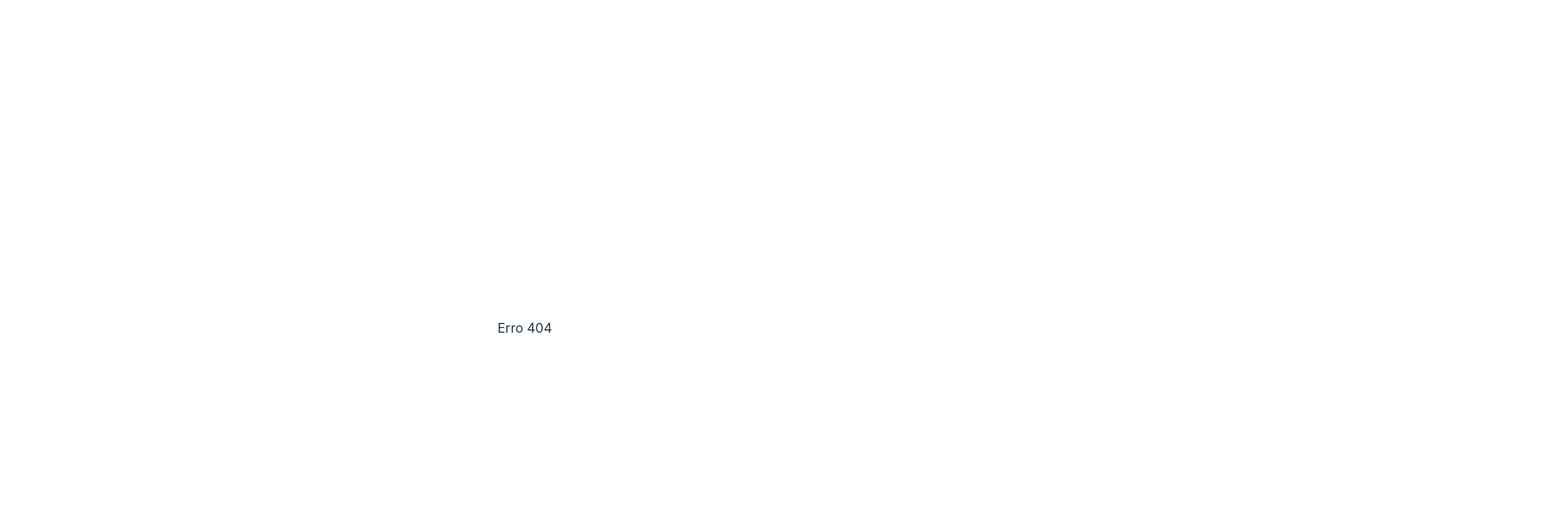
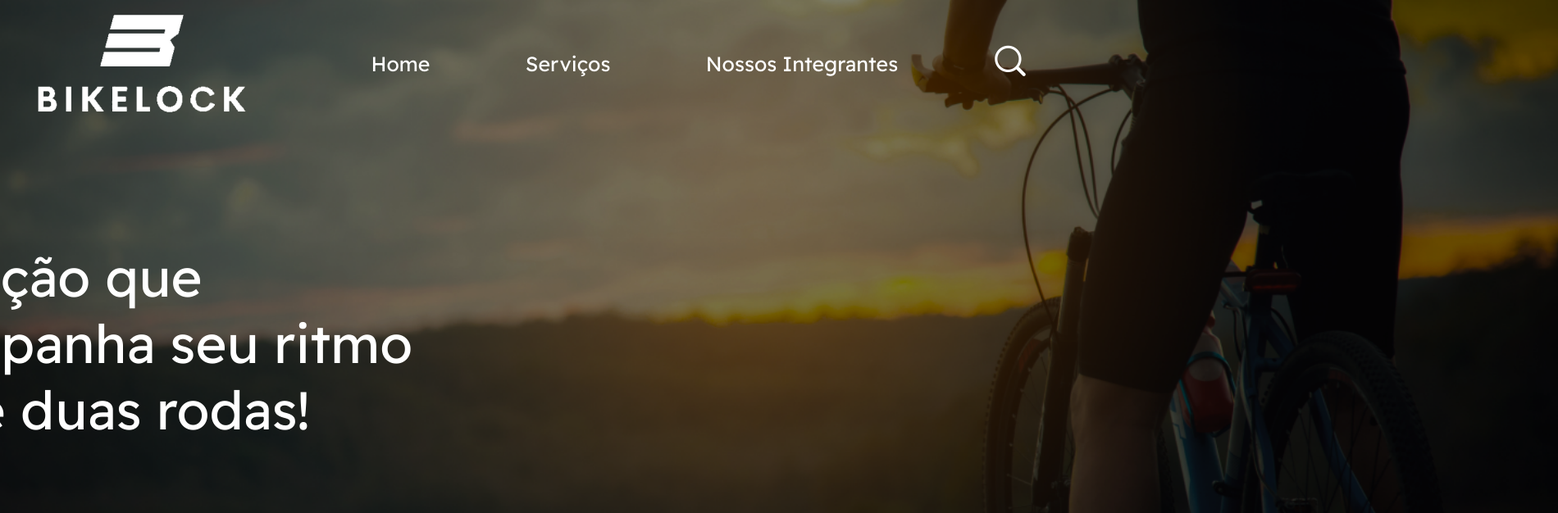
Before and after one commit to gabrielLoboo/react-sprint3, a React (Vite) app in the folder react-app/: page /integrantes in a window 1280 px wide. Before the commit this address had no page. Shown: the top 626 px of the page at 82% size, 1900 px wide, since content can reach past the window. Built offline with nearby package versions, Linux system fonts and the light colour scheme.

Commit message:
passando as rotas com o componente Link

```diff
--- a/react-app/src/App.jsx
+++ b/react-app/src/App.jsx
@@ -1,3 +1,4 @@
+import { Outlet } from 'react-router-dom'
 import './App.css'
 import Footer from './components/Footer/Footer'
 import Home from './components/Home/Home'
@@ -10,7 +11,7 @@ function App() {
 
       <Navbar />
       <Home />
-
+      <Outlet />
       <Footer />
     </>
   )
--- a/react-app/src/components/Navbar/Navbar.jsx
+++ b/react-app/src/components/Navbar/Navbar.jsx
@@ -2,7 +2,7 @@ import './style.css'
 import bikeLogo from "../../assets/logo.png"
 import sIcon from "../../assets/searchIcon.png"
 
-
+import { Link } from 'react-router-dom'
 
 export default function Navbar() {
   return (
@@ -10,10 +10,9 @@ export default function Navbar() {
             <img className="image" alt="Image" src={bikeLogo} />
 
 
-              <a href="#" className="text-wrapper-2">Home</a>
-              <a href="" className="text-wrapper-2">Serviços</a>
-              <a href="" className="text-wrapper-2">Nossos Integrantes</a>
-
+              <Link to="/"><a href="" className="text-wrapper-2">Home</a></Link>
+              <Link to="/servicos"><a href="" className="text-wrapper-2">Serviços</a></Link>
+              <Link to="/integrantes"><a href="" className="text-wrapper-2">Nossos Integrantes</a></Link>
 
             <a href=""><img className="search-icon" alt="Search Icon" src={sIcon} /></a>
         </div>
--- a/react-app/src/main.jsx
+++ b/react-app/src/main.jsx
@@ -6,13 +6,15 @@ import './index.css'
 import { createBrowserRouter, RouterProvider, Navigate } from 'react-router-dom';
 import Erro from './routes/Erro/Erro.jsx'
 import Servicos from './routes/Servicos/Servicos.jsx'
+import Integrantes from './routes/Integrantes/Integrantes.jsx';
 
 const router = createBrowserRouter(
   [
     {path : "/", element : <App />, errorElement : <Erro />,
     children: [
       { path: "/servicos" , element : <Servicos />},
-      { path: "/old" , element : <Navigate to = "/" />}
+      { path: "/old" , element : <Navigate to = "/" />},
+      { path: "/integrantes", element : <Integrantes /> }
   ]},
   ]
 );
```
Also changed, not shown: 2 other files (tests, documents, lock files or other folders).
